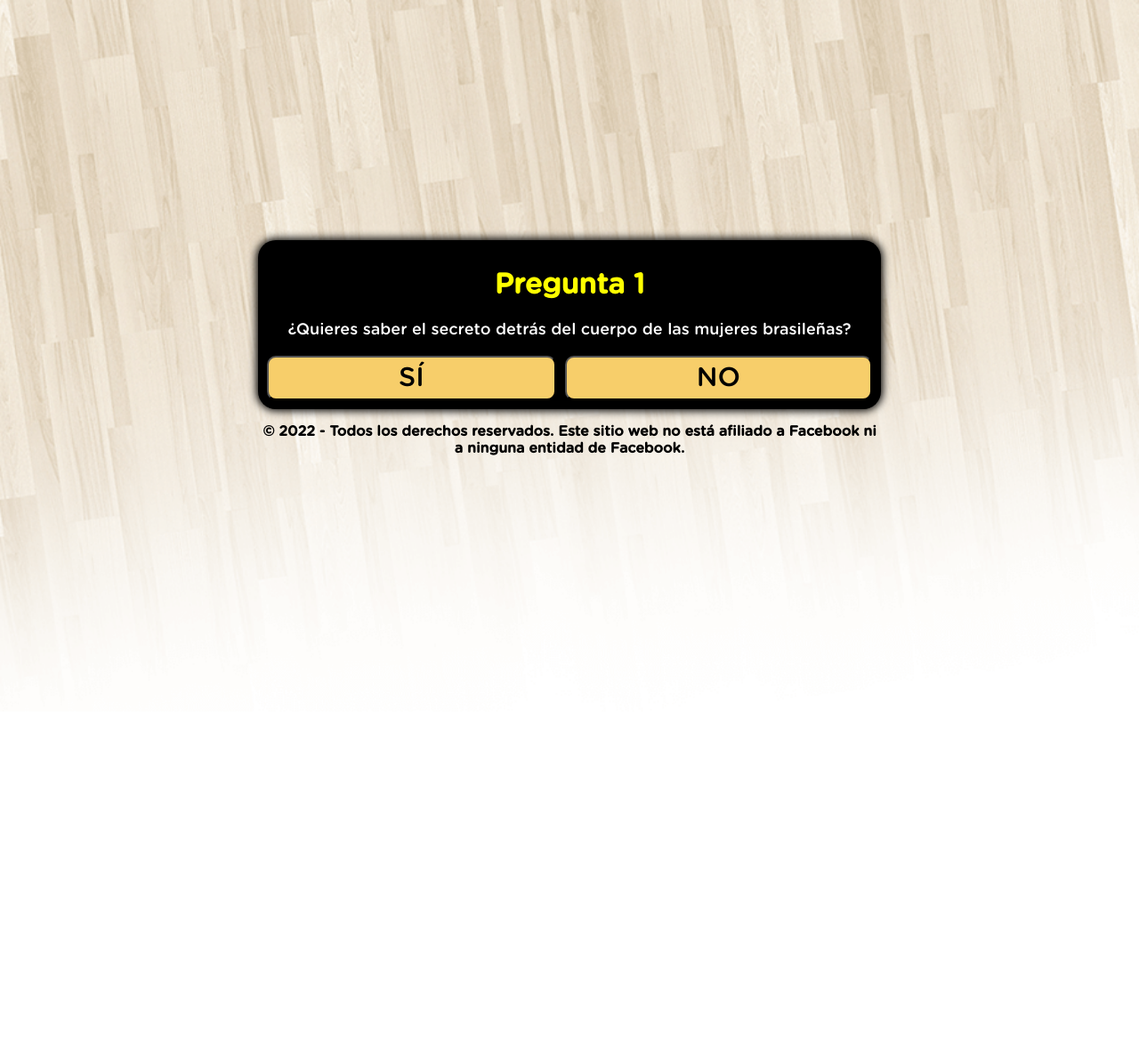
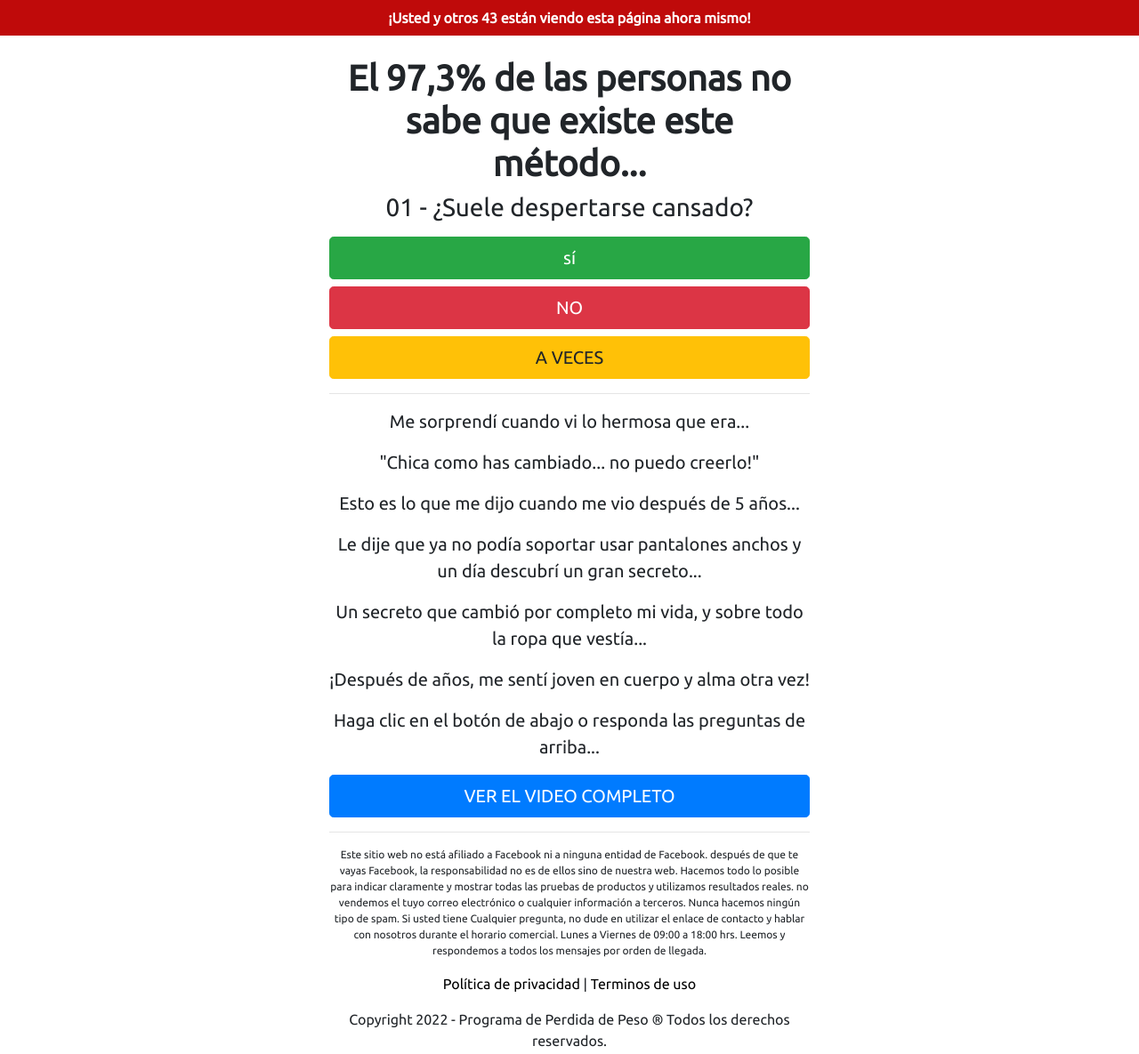
Before and after one commit to nandojo/joanaramirez.online, a plain HTML site: page pre-01/index.html in a window 1280 px wide. Shown: the whole page at 89% size. Before the commit the page ends 800 px from the top, so only its background shows below. Drawn offline with nearby package versions, Linux system fonts and the light colour scheme.

Commit message:
Add files via upload

```diff
--- a/pre-01/index.html
+++ b/pre-01/index.html
@@ -1,149 +1,103 @@
 <!DOCTYPE html>
 <html lang="pt-br">
-<title>protocolo de peso perfecto</title>
   <head>
-
     <meta charset="utf-8">
     <meta name="viewport" content="width=device-width, initial-scale=1, shrink-to-fit=no">
-<link rel="shortcut icon" href="favicon.jpg">
+    <link rel="stylesheet" href="https://stackpath.bootstrapcdn.com/bootstrap/4.1.3/css/bootstrap.min.css">
+    <link rel="stylesheet" href="https://fonts.googleapis.com/css2?family=Ubuntu&display=swap">
+    <link rel="shortcut icon" href="https://queimade3semanas.com/files/favicon.ico">
+    <title>Programa de Perdida de Peso</title>
     <style>
-    header {
-      background:"headerbg2.png";
-      background-repeat: no-repeat;
+      body {
+        font-family: 'Ubuntu', sans-serif;
       }
-    @font-face {
-      font-family: Gotham Rounded;
-      src: url("font.otf") format("opentype");
+      h1 {
+        font-weight: bold;
       }
-    *, *::before, *::after {
-      box-sizing: border-box;
-      font-family: Gotham Rounded;
+      nav {
+        background-color: #BF0A0A;
       }
-    body {
-      padding: 0;
-      margin: 0;
-      display: flex;
-      flex-direction: column;
-      justify-content: center;
-      align-items: center;
-      width: 100vw;
-      height: 100vh;
-      background: url("fundo.png");
-      background-size: cover;
-      background-repeat: no-repeat;
+      span {
+        font-weight: bold;
+        color: white;
       }
-    .container {
-      width: 700px;
-      max-width: 90%;
+      .smal {
+        font-size: 12px;
       }
-    .black {
-      background-color: black;
-      padding: 10px;
-      text-align: center;
-      border-radius: 20px;
-      box-shadow: 0 0 10px 2px black;
-    }
-    .answer {
-      display: grid;
-      grid-template-columns: repeat(2, auto);
-      gap: 10px;
-    }
-    @media (max-width: 991px) {
-      .answer {
-        display: grid;
-        grid-template-columns: repeat(1, auto);
-        gap: 10px;
-      }
-    }
-    .btn {
-      border-radius: 10px;
-      padding: 5px 10px;
-      font-size: 30px;
-      background-color: #f7ce6a;
-      outline: none;
-      text-decoration: none;
-      color: black;
-    }
-    .black h1 {
-      color: yellow;
-    }
-    .black p {
-      font-size: 18px;
-      color: white;
+      .cpi {
+        font-size: 20px;
       }
       .hide {
         display: none;
       }
     </style>
-
-<!-- Meta Pixel Code -->
-<script>
-!function(f,b,e,v,n,t,s)
-{if(f.fbq)return;n=f.fbq=function(){n.callMethod?
-n.callMethod.apply(n,arguments):n.queue.push(arguments)};
-if(!f._fbq)f._fbq=n;n.push=n;n.loaded=!0;n.version='2.0';
-n.queue=[];t=b.createElement(e);t.async=!0;
-t.src=v;s=b.getElementsByTagName(e)[0];
-s.parentNode.insertBefore(t,s)}(window, document,'script',
-'https://connect.facebook.net/en_US/fbevents.js');
-fbq('init', '343220927973942');
-fbq('track', 'AddToCart');
-</script>
-<noscript><img height="1" width="1" style="display:none"
-src="https://www.facebook.com/tr?id=343220927973942&ev=AddToCart&noscript=1"
-/></noscript>
-<!-- End Meta Pixel Code -->
-
   </head>
   <body>
-
-<div class="container">
-<div class="black">
-<div id="primeira">
-<div class="question">
-<h1>Pregunta 1</h1>
-<p>¿Quieres saber el secreto detrás del cuerpo de las mujeres brasileñas?</p>
+    <nav class="navbar justify-content-center text-center">
+      <span>
+        ¡Usted y otros 43 están viendo esta página ahora mismo!
+      </span>
+    </nav>
+    <div class="container py-4">
+      <div class="row justify-content-center">
+        <div class="col-lg-6 text-center">
+          <h1>El 97,3% de las personas no sabe que existe este método...</h1>
+          <div id="p1">
+            <h3>01 - ¿Suele despertarse cansado?</h3>
+            <button onclick="next2()" class="btn btn-success btn-lg btn-block mt-3">sí</button>
+            <button onclick="next2()" class="btn btn-danger btn-lg btn-block">NO</button>
+            <button onclick="next2()" class="btn btn-warning btn-lg btn-block">A VECES</button>
           </div>
-<div class="answer">
-<button class="btn" onclick="segunda()">SÍ</button>
-<button class="btn" onclick="segunda()">NO</button>
+          <div id="p2" class="hide">
+            <h3>02 - ¿Comes azúcar por la noche?</h3>
+            <button onclick="next3()" class="btn btn-success btn-lg btn-block mt-3">SÍ</button>
+            <button onclick="next3()" class="btn btn-danger btn-lg btn-block">NO</button>
+            <button onclick="next3()" class="btn btn-warning btn-lg btn-block">CASI NUNCA</button>
           </div>
+          <div id="p3" class="hide">
+            <h3>03 - Nuestro sistema no permite que muchas personas inicien sesión al mismo tiempo. ¿Te comprometes a ver el video hasta el final?</h3>
+            <button onclick="next4()" class="btn btn-success btn-lg btn-block mt-3">SÍ</button>
+            <button onclick="next4()" class="btn btn-danger btn-lg btn-block">NO</button>
+            <button onclick="next4()" class="btn btn-warning btn-lg btn-block">VOY A INTENTARLO</button>
           </div>
-<div id="segunda" class="hide">
-<div class="question">
-<h1>Pregunta 2</h1>
-<p>¿Ha utilizado algún método para bajar de peso?</p>
+          <hr>
+          <div id="copy" class="mt-3">
+            <p class="cpi">Me sorprendí cuando vi lo hermosa que era...</p>
+            <p class="cpi">"Chica como has cambiado... no puedo creerlo!"</p>
+            <p class="cpi">Esto es lo que me dijo cuando me vio después de 5 años...</p>
+            <p class="cpi">Le dije que ya no podía soportar usar pantalones anchos y un día descubrí un gran secreto...</p>
+            <p class="cpi">Un secreto que cambió por completo mi vida, y sobre todo la ropa que vestía...</p>
+            <p class="cpi">¡Después de años, me sentí joven en cuerpo y alma otra vez!</p>
+            <p class="cpi">Haga clic en el botón de abajo o responda las preguntas de arriba...</p>
+            <button onclick="next4()" class="btn btn-primary btn-lg btn-block">VER EL VIDEO COMPLETO</button>
           </div>
-<div class="answer">
-<button class="btn" onclick="terceira()">SÍ</button>
-<button class="btn" onclick="terceira()">NO</button>
-</div>
-</div>
-<div id="terceira" class="hide">
-<div class="question">
-<h1>Pregunta 3</h1>
-<p>El video tiene un límite de personas para verlo al mismo tiempo... Tienes la intención de verlo hasta el final?</p>
-</div>
-<div class="answer">
-<button class="btn" onclick="redirect()">SÍ</button>
-<button class="btn" onclick="redirect()">NO</button>
+          <hr>
+          <p class="mt-3 smal">Este sitio web no está afiliado a Facebook ni a ninguna entidad de Facebook.</b> después de que te vayas
+          Facebook, la responsabilidad no es de ellos sino de nuestra web. Hacemos todo lo posible para indicar
+          claramente y mostrar todas las pruebas de productos y utilizamos resultados reales. no vendemos el tuyo
+          correo electrónico o cualquier información a terceros. Nunca hacemos ningún tipo de spam. Si usted tiene
+          Cualquier pregunta, no dude en utilizar el enlace de contacto y hablar con nosotros durante el horario comercial.
+          Lunes a Viernes de 09:00 a 18:00 hrs. Leemos y respondemos a todos los mensajes por orden de llegada.</p>
+          <p><a href="https://joanaramirez.online/privacidade.html" style="color: black;">Política de privacidad</a> | <a href="https://joanaramirez.online/termos.html" style="color: black;">Terminos de uso</a></p>
+          <p>Copyright 2022 - Programa de Perdida de Peso ® Todos los derechos reservados.</p>
         </div>
       </div>
     </div>
-<p style="text-align: center; font-weight: bold;">© 2022 - Todos los derechos reservados. Este sitio web no está afiliado a Facebook ni a ninguna entidad de Facebook.</p>
-</div>
     <script>
-    function segunda() {
-      document.getElementById("primeira").classList.add("hide")
-      document.getElementById("segunda").classList.remove("hide")
+      function next2() {
+        document.getElementById("p1").classList.add("hide")
+        document.getElementById("p2").classList.remove("hide")
       }
-    function terceira() {
-      document.getElementById("segunda").classList.add("hide")
-      document.getElementById("terceira").classList.remove("hide")
+      function next3() {
+        document.getElementById("p2").classList.add("hide")
+        document.getElementById("p3").classList.remove("hide")
       }
-    function redirect() {
-      location.href = "https://joanaramirez.online/"
+      function next4() {
+        location.href="https://joanaramirez.online/" // SEU LINK AQUI
       }
     </script>
+    <script src="https://code.jquery.com/jquery-3.3.1.slim.min.js"></script>
+    <script src="https://cdnjs.cloudflare.com/ajax/libs/popper.js/1.14.3/umd/popper.min.js"></script>
+    <script src="https://stackpath.bootstrapcdn.com/bootstrap/4.1.3/js/bootstrap.min.js"></script>
   </body>
 </html>
```
Lines whose indentation alone changed are shown as unchanged.
